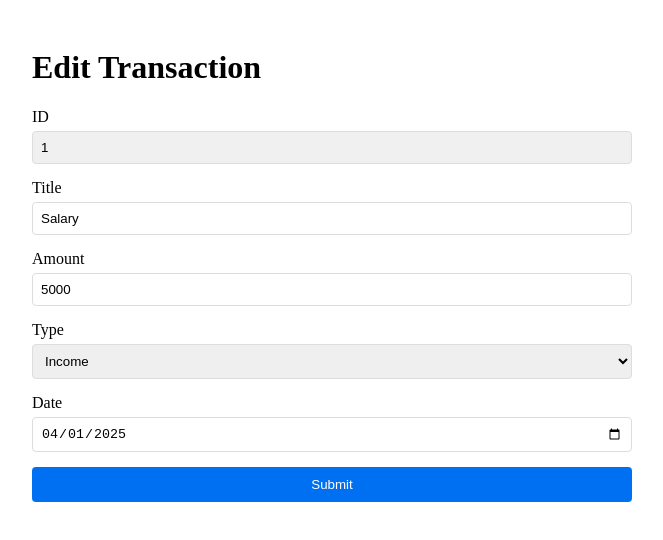
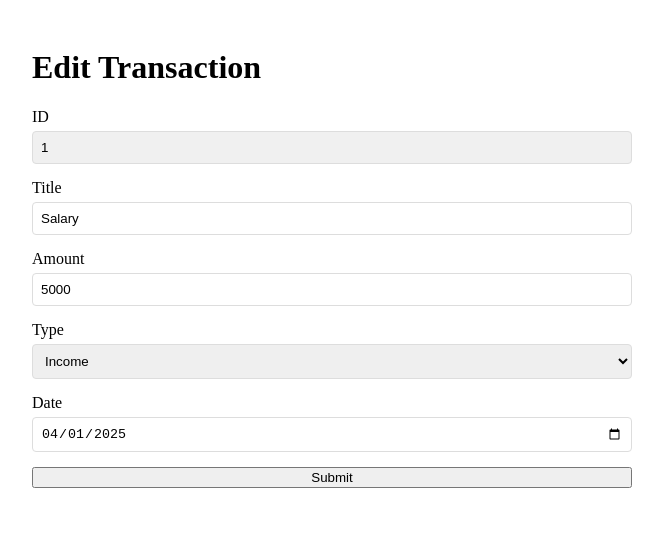
Before and after one commit to Jaiv24/financial-transactions, a Next.js app: page /admin/edit/1 in a window 1280 px wide. Shown: the top 540 px of the page, without its empty margins (308-971 px from the left). Built offline with nearby package versions, Linux system fonts and the light colour scheme; data requests are answered from the project's data file.

Commit message:
Add updateTransaction action and add 'use client' in EditForm

```diff
--- a/app/admin/edit/[id]/EditForm.js
+++ b/app/admin/edit/[id]/EditForm.js
@@ -1,3 +1,5 @@
+'use client';
+
 import { useState } from 'react';
 import { useRouter } from 'next/navigation';
 import { updateTransaction } from './actions';
--- a/app/admin/edit/[id]/edit.module.css
+++ b/app/admin/edit/[id]/edit.module.css
@@ -30,7 +30,7 @@
     background: #f0f0f0;
   }
 
-  button {
+  .button {
     padding: 10px;
     background: #0070f3;
     color: white;
@@ -39,7 +39,7 @@
     cursor: pointer;
   }
 
-  button:hover {
+  .button:hover {
     background: #005bb5;
   }
 
```
Also changed, not shown: app/admin/edit/[id]/actions.js (renamed from app/admin/edit/[id]/action.js).
